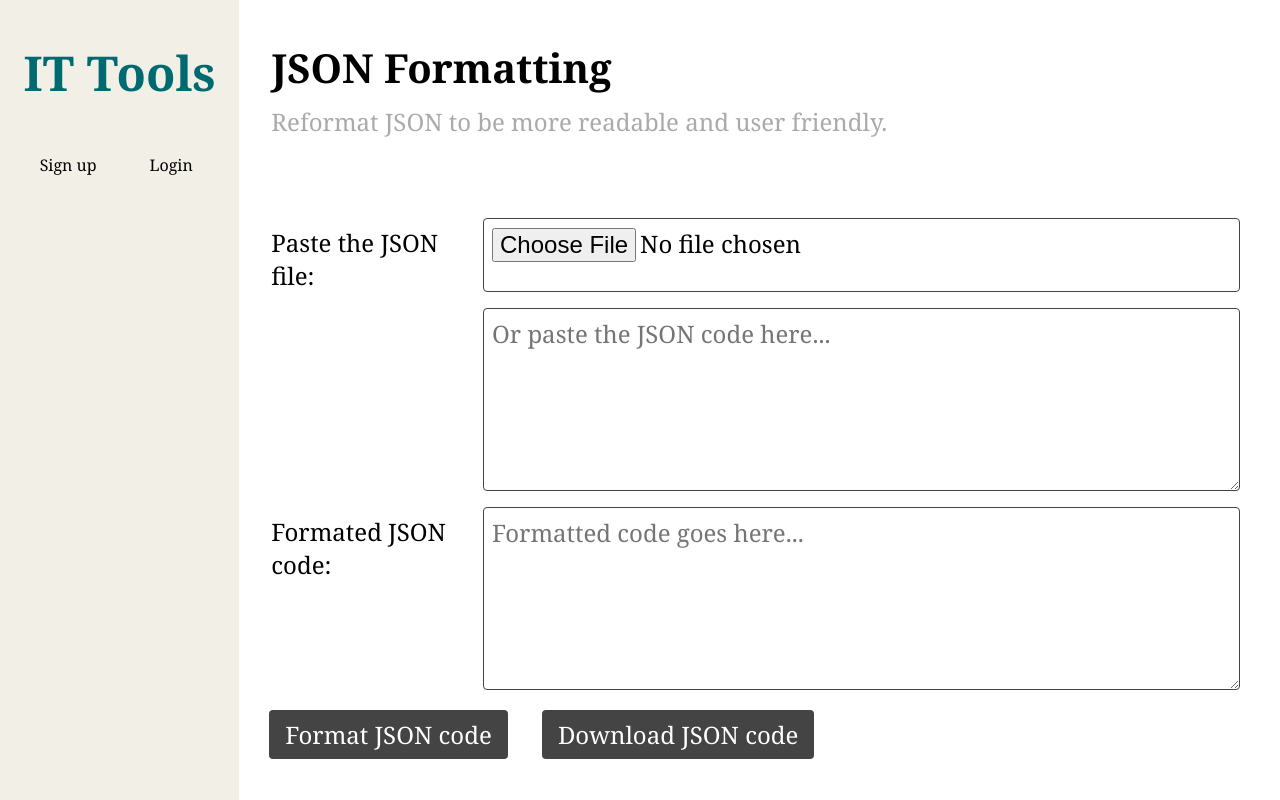
After one commit to codefulTM/it-tools, a Django app: page /category/10/json-formatting in a window 1280 px wide. The commit adds this page. Run offline with Django 5.2, Linux system fonts and the light colour scheme; data that the repository does not hold is empty; some libraries are stand-ins or nearby versions.

Commit message:
Create json_formatting.html
Added a new HTML template for json formatting tool.

```diff
--- /dev/null
+++ b/tkpmproject/it_tools/backend/static/javascript/json_formatting.js
@@ -0,0 +1,18 @@
+const fileInput = document.getElementById("file");
+const textInput = document.getElementById("text");
+
+fileInput.addEventListener('change', () => {
+    if (fileInput.files.length > 0) {
+        textInput.value = '';
+        fileInput.setAttribute('required', true);
+        textInput.removeAttribute('required');
+    }
+});
+
+textInput.addEventListener('input', () => {
+    if (textInput.value.trim() !== '') {
+        fileInput.value = '';
+        textInput.setAttribute('required', true);
+        fileInput.removeAttribute('required');
+    }
+})
--- a/tkpmproject/it_tools/backend/static/tool.css
+++ b/tkpmproject/it_tools/backend/static/tool.css
@@ -279,3 +279,11 @@ h4 {
     font-weight: bold;
     margin-top: 16px;
 }
+
+.json-formatting-container {
+    display: grid;
+    grid-template-columns: 20% 75%;
+    column-gap: 10px;
+    row-gap: 16px;
+    border-radius: 5px;
+}
--- /dev/null
+++ b/tkpmproject/it_tools/backend/templates/tools/json_formatting.html
@@ -0,0 +1,27 @@
+{% extends "master.html" %}
+
+{% block content %}
+<h2 class="tool-name">JSON Formatting</h2>
+
+<p class="tool-des">
+    Reformat JSON to be more readable and user friendly.
+</p>
+
+<form action="/json_formatting/" method="post">
+    <div class="tool-body json-formatting-container">
+        {% csrf_token %}
+        <label class="normal-label-down">Paste the JSON file:</label>
+        <input class="normal-input" type="file" name="file" id="file" required accept=".txt,.json">
+
+        <label class="normal-label"></label>
+        <textarea class="normal-input" name="text" rows="5" id="text" placeholder="Or paste the JSON code here..."></textarea>
+
+        <label class="normal-label-down">Formated JSON code:</label>
+        <textarea class="normal-input" name="formatted-text" rows="5" id="formatted-text" placeholder="Formatted code goes here..." readonly></textarea>
+    </div>
+    <input type="submit" value="Format JSON code" class="normal-btn">
+    <input type="button" value="Download JSON code" class="normal-btn">
+</form>
+{% load static %}
+<script src="{% static 'javascript/json_formatting.js' %}"></script>
+{% endblock %}
--- a/tkpmproject/it_tools/backend/urls.py
+++ b/tkpmproject/it_tools/backend/urls.py
@@ -15,6 +15,7 @@ urlpatterns = [
     path('category/9/website-load-time-tester', views.website_load_time_tester_tool, name='website_load_time_tester'),
     path('category/9/chronometer', views.chronometer_tool, name='chronometer'),
     path('category/10/git-cheatsheet', views.git_cheatsheet_tool, name='git_cheatsheet'),
+    path('category/10/json-formatting', views.json_formatting_tool, name='json_formatting'),
     path('login/', views.login, name="login"),
     path('signup/', views.signup, name="signup"),
     path('logout/', views.logout, name='logout'),
--- a/tkpmproject/it_tools/backend/views.py
+++ b/tkpmproject/it_tools/backend/views.py
@@ -130,6 +130,10 @@ def git_cheatsheet_tool(request):
     context = get_master_context(request)
     return render(request, 'tools/git_cheatsheet.html', context)
 
+def json_formatting_tool(request):
+    context = get_master_context(request)
+    return render(request, 'tools/json_formatting.html', context)
+
 def get_master_context(request):
     # Get all it tools and convert query set to a list of objects
     it_tools = json.dumps(list(get_all_tools()), default=str)
```
